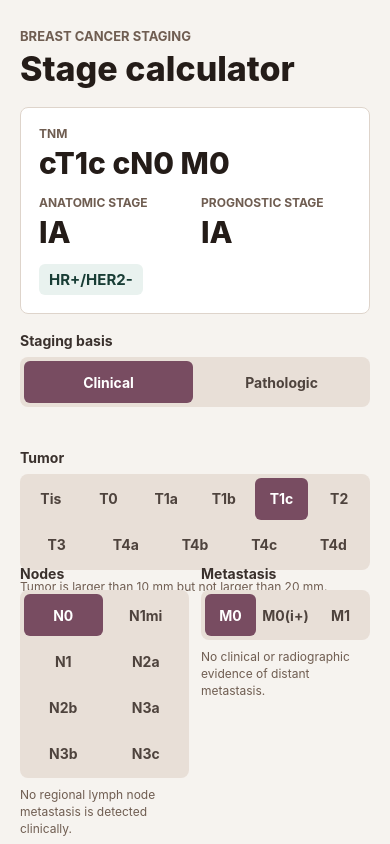
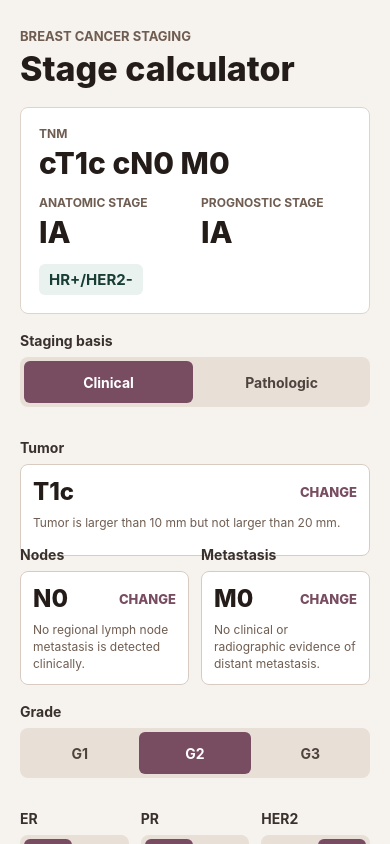
Before and after one commit to samchencode/breast-cancer-staging, a React Native app: screen / in a window 390 px wide. Built offline with nearby package versions, Linux system fonts and the light colour scheme.

Commit message:
Use modals for TNM selectors

```diff
--- a/App.tsx
+++ b/App.tsx
@@ -1,6 +1,6 @@
 import { StatusBar } from 'expo-status-bar';
 import { useMemo, useState } from 'react';
-import { Pressable, SafeAreaView, ScrollView, StyleSheet, Text, View } from 'react-native';
+import { Modal, Pressable, SafeAreaView, ScrollView, StyleSheet, Text, View } from 'react-native';
 
 import { getNodeDefinition, nodeOptionsByBasis, tnmDefinitions } from './src/domain/definitions';
 import {
@@ -18,6 +18,7 @@ const tumorOptions: TumorCategory[] = ['Tis', 'T0', 'T1a', 'T1b', 'T1c', 'T2', '
 const metastasisOptions: MetastasisCategory[] = ['M0', 'M0(i+)', 'M1'];
 const gradeOptions: Grade[] = ['G1', 'G2', 'G3'];
 const biomarkerOptions: BiomarkerStatus[] = ['positive', 'negative'];
+type PickerKey = 'tumor' | 'nodes' | 'metastasis';
 
 const initialInput: StagingInput = {
   basis: 'clinical',
@@ -32,6 +33,7 @@ const initialInput: StagingInput = {
 
 export default function App() {
   const [input, setInput] = useState<StagingInput>(initialInput);
+  const [openPicker, setOpenPicker] = useState<PickerKey | null>(null);
   const result = useMemo(() => calculateBreastCancerStage(input), [input]);
   const nodeOptions = nodeOptionsByBasis[input.basis];
 
@@ -74,28 +76,25 @@ export default function App() {
             formatLabel={(value) => (value === 'clinical' ? 'Clinical' : 'Pathologic')}
           />
 
-          <OptionGroup
+          <SelectorField
             label="Tumor"
-            options={tumorOptions}
-            selected={input.tumor}
-            onSelect={(value) => update('tumor', value as TumorCategory)}
+            value={input.tumor}
             description={tnmDefinitions.tumor[input.tumor]}
+            onPress={() => setOpenPicker('tumor')}
           />
 
           <View style={styles.fieldRow}>
-            <OptionGroup
+            <SelectorField
               label="Nodes"
-              options={nodeOptions}
-              selected={input.nodes}
-              onSelect={(value) => update('nodes', value as NodeCategory)}
+              value={input.nodes}
               description={getNodeDefinition(input.basis, input.nodes)}
+              onPress={() => setOpenPicker('nodes')}
             />
-            <OptionGroup
+            <SelectorField
               label="Metastasis"
-              options={metastasisOptions}
-              selected={input.metastasis}
-              onSelect={(value) => update('metastasis', value as MetastasisCategory)}
+              value={input.metastasis}
               description={tnmDefinitions.metastasis[input.metastasis]}
+              onPress={() => setOpenPicker('metastasis')}
             />
           </View>
 
@@ -117,7 +116,114 @@ export default function App() {
           ))}
         </View>
       </ScrollView>
+
+      <SelectorModal
+        title="Tumor"
+        visible={openPicker === 'tumor'}
+        options={tumorOptions}
+        selected={input.tumor}
+        getDescription={(value) => tnmDefinitions.tumor[value]}
+        onClose={() => setOpenPicker(null)}
+        onSelect={(value) => {
+          update('tumor', value);
+          setOpenPicker(null);
+        }}
+      />
+      <SelectorModal
+        title="Nodes"
+        visible={openPicker === 'nodes'}
+        options={nodeOptions}
+        selected={input.nodes}
+        getDescription={(value) => getNodeDefinition(input.basis, value)}
+        onClose={() => setOpenPicker(null)}
+        onSelect={(value) => {
+          update('nodes', value as NodeCategory);
+          setOpenPicker(null);
+        }}
+      />
+      <SelectorModal
+        title="Metastasis"
+        visible={openPicker === 'metastasis'}
+        options={metastasisOptions}
+        selected={input.metastasis}
+        getDescription={(value) => tnmDefinitions.metastasis[value]}
+        onClose={() => setOpenPicker(null)}
+        onSelect={(value) => {
+          update('metastasis', value);
+          setOpenPicker(null);
+        }}
+      />
     </SafeAreaView>
+  );
+}
+
+type SelectorFieldProps = {
+  label: string;
+  value: string;
+  description: string;
+  onPress: () => void;
+};
+
+function SelectorField({ label, value, description, onPress }: SelectorFieldProps) {
+  return (
+    <View style={styles.selectorGroup}>
+      <Text style={styles.fieldLabel}>{label}</Text>
+      <Pressable accessibilityRole="button" onPress={onPress} style={styles.selectorField}>
+        <View style={styles.selectorValueRow}>
+          <Text style={styles.selectorValue}>{value}</Text>
+          <Text style={styles.selectorAction}>Change</Text>
+        </View>
+        <Text style={styles.selectorDescription}>{description}</Text>
+      </Pressable>
+    </View>
+  );
+}
+
+type SelectorModalProps<T extends string> = {
+  title: string;
+  visible: boolean;
+  options: readonly T[];
+  selected: T;
+  getDescription: (value: T) => string;
+  onClose: () => void;
+  onSelect: (value: T) => void;
+};
+
+function SelectorModal<T extends string>({ title, visible, options, selected, getDescription, onClose, onSelect }: SelectorModalProps<T>) {
+  return (
+    <Modal animationType="slide" transparent visible={visible} onRequestClose={onClose}>
+      <View style={styles.modalBackdrop}>
+        <View style={styles.modalSheet}>
+          <View style={styles.modalHeader}>
+            <Text style={styles.modalTitle}>{title}</Text>
+            <Pressable accessibilityRole="button" onPress={onClose} style={styles.modalCloseButton}>
+              <Text style={styles.modalCloseText}>Close</Text>
+            </Pressable>
+          </View>
+          <ScrollView contentContainerStyle={styles.modalOptions}>
+            {options.map((option) => {
+              const active = selected === option;
+
+              return (
+                <Pressable
+                  accessibilityRole="button"
+                  accessibilityState={{ selected: active }}
+                  key={option}
+                  onPress={() => onSelect(option)}
+                  style={[styles.modalOption, active && styles.modalOptionActive]}
+                >
+                  <View style={styles.modalOptionHeader}>
+                    <Text style={[styles.modalOptionValue, active && styles.modalOptionValueActive]}>{option}</Text>
+                    {active ? <Text style={styles.modalSelectedText}>Selected</Text> : null}
+                  </View>
+                  <Text style={[styles.modalOptionDescription, active && styles.modalOptionDescriptionActive]}>{getDescription(option)}</Text>
+                </Pressable>
+              );
+            })}
+          </ScrollView>
+        </View>
+      </View>
+    </Modal>
   );
 }
 
@@ -311,6 +417,41 @@ const styles = StyleSheet.create({
     fontSize: 12,
     lineHeight: 17,
   },
+  selectorGroup: {
+    flex: 1,
+    gap: 8,
+  },
+  selectorField: {
+    backgroundColor: '#ffffff',
+    borderColor: '#d8ccc2',
+    borderRadius: 8,
+    borderWidth: 1,
+    gap: 8,
+    minHeight: 92,
+    padding: 12,
+  },
+  selectorValueRow: {
+    alignItems: 'center',
+    flexDirection: 'row',
+    gap: 10,
+    justifyContent: 'space-between',
+  },
+  selectorValue: {
+    color: '#241c18',
+    fontSize: 24,
+    fontWeight: '800',
+  },
+  selectorAction: {
+    color: '#784c61',
+    fontSize: 13,
+    fontWeight: '800',
+    textTransform: 'uppercase',
+  },
+  selectorDescription: {
+    color: '#6f5d51',
+    fontSize: 12,
+    lineHeight: 17,
+  },
   biomarkers: {
     flexDirection: 'row',
     gap: 12,
@@ -337,4 +478,83 @@ const styles = StyleSheet.create({
     fontSize: 14,
     lineHeight: 20,
   },
+  modalBackdrop: {
+    backgroundColor: 'rgba(36, 28, 24, 0.36)',
+    flex: 1,
+    justifyContent: 'flex-end',
+  },
+  modalSheet: {
+    backgroundColor: '#f6f3ef',
+    borderTopLeftRadius: 8,
+    borderTopRightRadius: 8,
+    maxHeight: '82%',
+    padding: 18,
+  },
+  modalHeader: {
+    alignItems: 'center',
+    flexDirection: 'row',
+    justifyContent: 'space-between',
+    marginBottom: 12,
+  },
+  modalTitle: {
+    color: '#241c18',
+    fontSize: 22,
+    fontWeight: '800',
+  },
+  modalCloseButton: {
+    borderColor: '#cbbdb3',
+    borderRadius: 6,
+    borderWidth: 1,
+    paddingHorizontal: 12,
+    paddingVertical: 8,
+  },
+  modalCloseText: {
+    color: '#4e433d',
+    fontSize: 14,
+    fontWeight: '800',
+  },
+  modalOptions: {
+    gap: 8,
+    paddingBottom: 18,
+  },
+  modalOption: {
+    backgroundColor: '#ffffff',
+    borderColor: '#d8ccc2',
+    borderRadius: 8,
+    borderWidth: 1,
+    gap: 6,
+    padding: 12,
+  },
+  modalOptionActive: {
+    backgroundColor: '#784c61',
+    borderColor: '#784c61',
+  },
+  modalOptionHeader: {
+    alignItems: 'center',
+    flexDirection: 'row',
+    gap: 10,
+    justifyContent: 'space-between',
+  },
+  modalOptionValue: {
+    color: '#241c18',
+    fontSize: 20,
+    fontWeight: '800',
+  },
+  modalOptionValueActive: {
+    color: '#ffffff',
+  },
+  modalSelectedText: {
+    color: '#ffffff',
+    fontSize: 12,
+    fontWeight: '800',
+    textTransform: 'uppercase',
+  },
+  modalOptionDescription: {
+    color: '#6f5d51',
+    fontSize: 13,
+    lineHeight: 18,
+  },
+  modalOptionDescriptionActive: {
+    color: '#f7ede7',
+  },
 });
```
